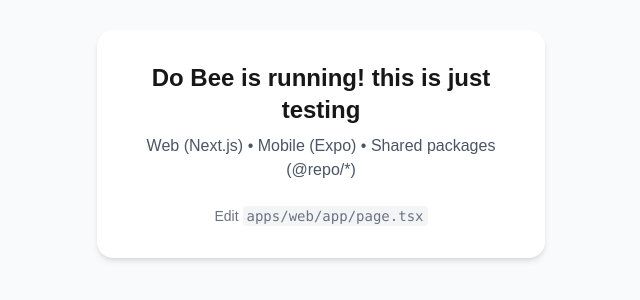
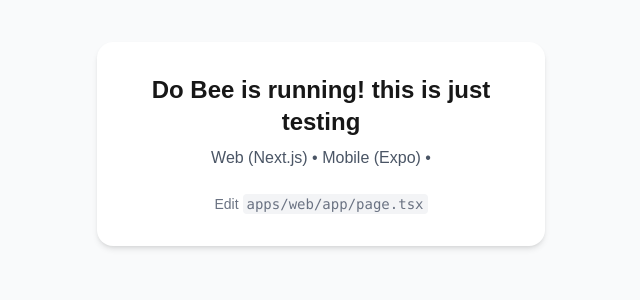
Before and after one commit to Byte-Sized-Baddies/Capstone_Project, a Next.js app in the folder apps/web/: page / in a window 1280 px wide. Shown: the part 256-556 px from the top of the page, without its empty margins (319-959 px from the left). Built offline with nearby package versions, Linux system fonts and the light colour scheme.

Commit message:
Update text in page.tsx
Removed 'Shared packages (@repo/*)' from the text.

```diff
--- a/apps/web/src/app/page.tsx
+++ b/apps/web/src/app/page.tsx
@@ -6,7 +6,7 @@ export default function Home() {
       <div className="rounded-2xl bg-white shadow-md p-8 text-center max-w-md">
         <h1 className="text-2xl font-semibold">Do Bee is running! this is just testing</h1>
         <p className="text-gray-600 mt-2">
-          Web (Next.js) • Mobile (Expo) • Shared packages (@repo/*)
+          Web (Next.js) • Mobile (Expo) •
         </p>
 
         <div className="mt-6 text-sm text-gray-500">
```
